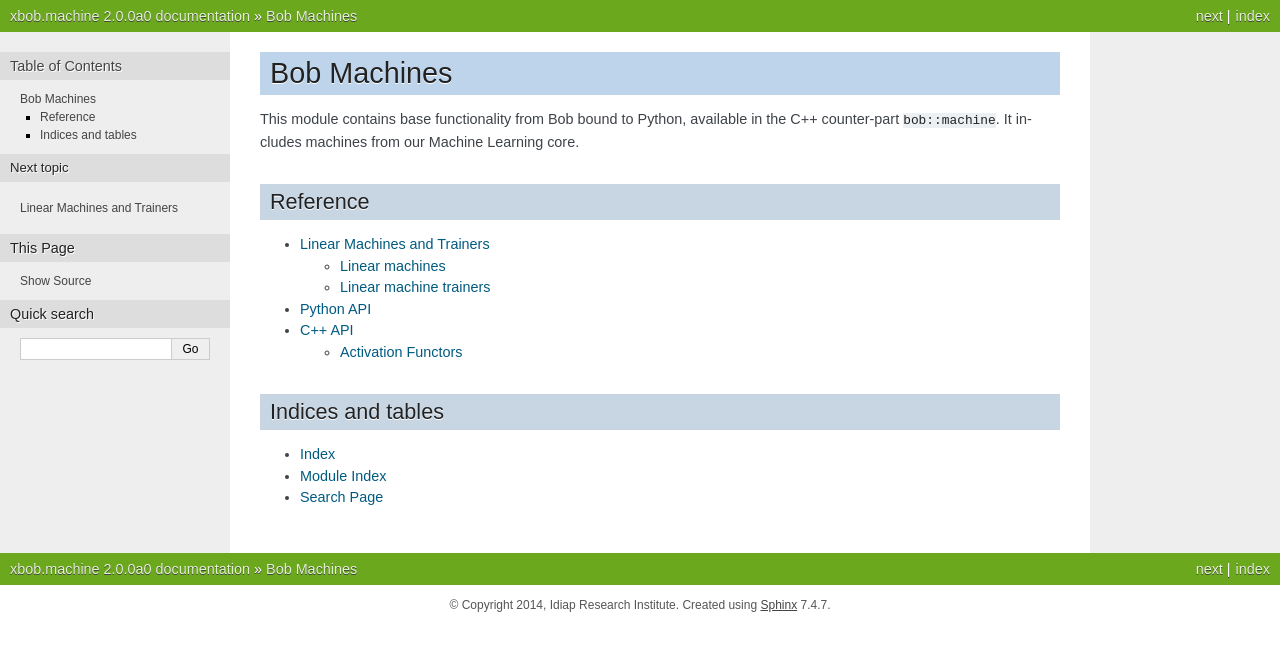
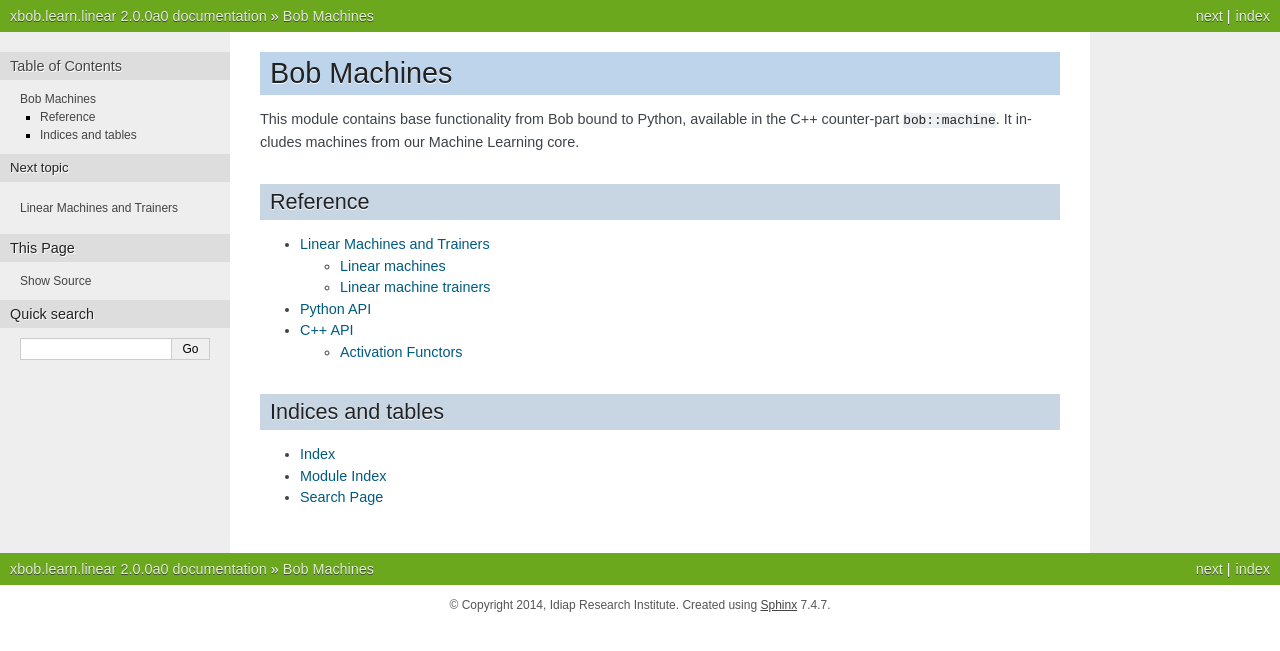
Before and after one commit to bioidiap/bob.learn.linear, a Sphinx documentation site: the page built from doc/index.rst, in a window 1280 px wide. Shown: the top 651 px of the page. Built offline with Sphinx 7.4.7, drawn with Linux system fonts in a browser that asks for light colours; formulas are drawn with MathJax 3.

Commit message:
Documentation is now being generated without errors (still outdated)

```diff
--- a/doc/conf.py
+++ b/doc/conf.py
@@ -71,12 +71,12 @@
 master_doc = 'index'
 
 # General information about the project.
-project = u'xbob.machine'
+project = u'xbob.learn.linear'
 import time
 copyright = u'%s, Idiap Research Institute' % time.strftime('%Y')
 
 # Grab the setup entry
-distribution = pkg_resources.require('xbob.machine')[0]
+distribution = pkg_resources.require('xbob.learn.linear')[0]
 
 # The version info for the project you're documenting, acts as replacement for
 # |version| and |release|, also used in various other places throughout the
@@ -142,7 +142,7 @@
 #html_title = None
 
 # A shorter title for the navigation bar.  Default is the same as html_title.
-#html_short_title = 'xbob_machine'
+#html_short_title = 'xbob_learn_linear'
 
 # The name of an image file (relative to this directory) to place at the top
 # of the sidebar.
@@ -200,7 +200,7 @@
 #html_file_suffix = None
 
 # Output file base name for HTML help builder.
-htmlhelp_basename = 'xbob_machine_doc'
+htmlhelp_basename = 'xbob_learn_linear_doc'
 
 
 # -- Options for LaTeX output --------------------------------------------------
@@ -214,7 +214,7 @@
 # Grouping the document tree into LaTeX files. List of tuples
 # (source start file, target name, title, author, documentclass [howto/manual]).
 latex_documents = [
-  ('index', 'xbob_machine.tex', u'Bob Machines',
+  ('index', 'xbob_learn_linear.tex', u'Bob Machines',
    u'Biometrics Group, Idiap Research Institute', 'manual'),
 ]
 
@@ -252,7 +252,7 @@
 # One entry per manual page. List of tuples
 # (source start file, name, description, authors, manual section).
 man_pages = [
-    ('index', 'xbob_machine', u'Bob Machines Documentation', [u'Idiap Research Institute'], 1)
+    ('index', 'xbob_learn_linear', u'Bob Machines Documentation', [u'Idiap Research Institute'], 1)
 ]
 
 # Default processing flags for sphinx
--- a/doc/guide.rst
+++ b/doc/guide.rst
@@ -55,11 +55,11 @@
   array([ 0.55,  0.55])
 
 As was shown in the above example, the way to pass data through a machine is to
-call its ``xbob.learn.linear.Machine.__call__()`` operator.
+call its :py:meth:`xbob.learn.linear.Machine.__call__()` operator.
 
 The first thing to notice about machines is that they can be stored and
 retrieved in HDF5 files (for more details in manipulating HDF5 files, please
-consult the documentation for :py:module:`xbob.io`. To save the before metioned
+consult the documentation for :py:mod:`xbob.io`. To save the before metioned
 machine to a file, just use the machine's
 :py:meth:`xbob.learn.linear.Machine.save`` command. Because several machines
 can be stored on the same :py:class:`xbob.io.HDF5File`, we let the user open
--- a/doc/py_api.rst
+++ b/doc/py_api.rst
@@ -7,7 +7,7 @@
 ============
 
 This section includes information for using the pure Python API of
-``xbob.machine``.
+``xbob.learn.linear``.
 
 
-.. automodule:: xbob.machine
+.. automodule:: xbob.learn.linear
```
Also changed, not shown: other parts of doc/guide.rst (+2 -0 lines), 2 other files.
